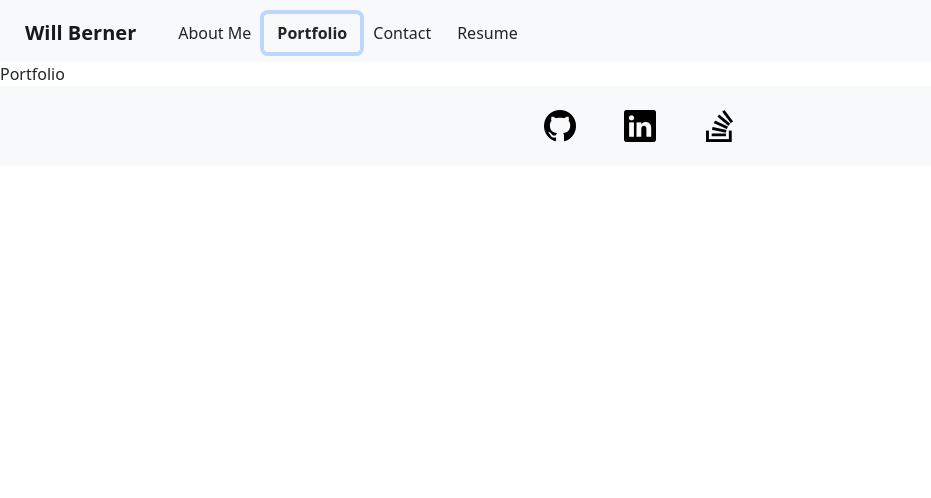
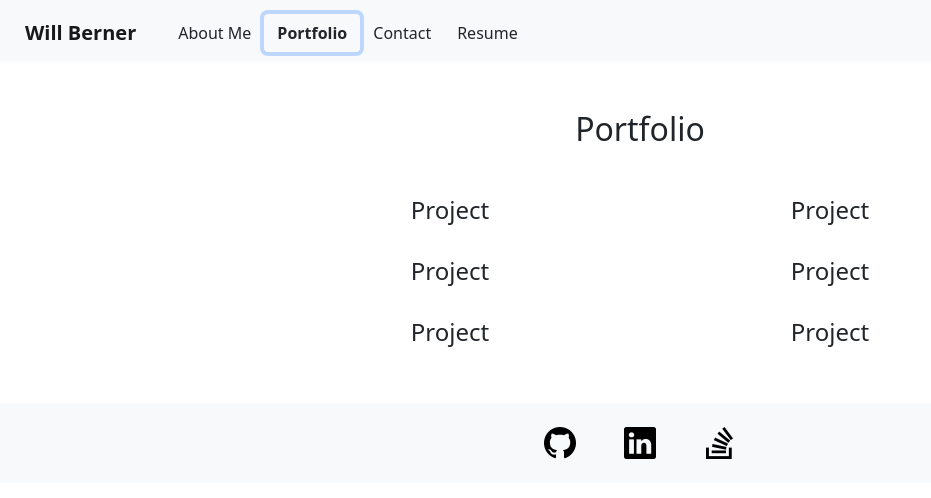
Before and after one commit to WillBerner/Will-Berner, a React (Create React App) app: page / in a window 1280 px wide. Both pictures are taken after a click on the button "Portfolio". Shown: the top 498 px of the page, without its empty margins (0-931 px from the left). Built offline with nearby package versions, Linux system fonts and the light colour scheme.

Commit message:
Created portfolio page layout. Added proficiencies to resume page.

```diff
--- a/public/index.html
+++ b/public/index.html
@@ -8,7 +8,6 @@
   <meta name="theme-color" content="#000000" />
   <meta name="description" content="Web site created using create-react-app" />
   <link rel="apple-touch-icon" href="%PUBLIC_URL%/logo192.png" />
-  <link rel="manifest" href="%PUBLIC_URL%/manifest.json" />
 
   <script src="https://cdn.jsdelivr.net/npm/bootstrap@5.0.2/dist/js/bootstrap.bundle.min.js"
     integrity="sha384-MrcW6ZMFYlzcLA8Nl+NtUVF0sA7MsXsP1UyJoMp4YLEuNSfAP+JcXn/tWtIaxVXM"
--- /dev/null
+++ b/src/components/Project.js
@@ -0,0 +1,9 @@
+import React from 'react'
+
+export default function Project() {
+    return (
+        <div >
+            <h4 className="text-center">Project</h4>
+        </div>
+    )
+}
--- a/src/components/pages/About.js
+++ b/src/components/pages/About.js
@@ -1,14 +1,30 @@
 import React from 'react'
 
 export default function About() {
+
+    const profilePicStyle = {
+        maxHeight: '250px',
+        maxWidth: '250px',
+    }
+
     return (
         <div className="container mt-5">
-            <h1 className="fw-bold">
+
+            <div className="row justify-content-center">
+                <div className="col">
+                    <h1 className="fw-bold text-center">
                         About Me
                     </h1>
+                </div>
+            </div>
 
-            <img src="http://placehold.it/150" className="rounded-circle my-4" alt="Me - Will Berner" />
+            <div className="row mb-4 justify-content-center">
+                <div className="col-md-auto">
+                    <img src="http://placehold.it/200" className="rounded-circle my-4 img-responsive center-block d-block mx-auto" alt="Me - Will Berner" style={profilePicStyle} />
+                </div>
+            </div>
 
+            <div className="row">
                 <p className="my-4">
                     My name is Will and I'm a recent graduate of UNC Chapel Hill's Deptartment of Computer Science. I'm now taking a Coding Bootcamp to continue to learn new technologies and build my skill set! I love any sort of programming, but enjoy creating Javascript web projects the most.
                 </p>
@@ -19,5 +35,7 @@ export default function About() {
                     I'm now in the process of applying for full-time positions around the central NC area. When I don't have VSCode pulled up I'm out running, hiking or biking, watching soccer, or playing with my two year old dog, Sudo.
                 </p>
             </div>
+
+        </div>
     )
 }
--- a/src/components/pages/Portfolio.js
+++ b/src/components/pages/Portfolio.js
@@ -1,12 +1,39 @@
 import React from 'react'
 
-
-
+import Project from '../Project.js'
 
 export default function Portfolio() {
     return (
-        <div>
-            Portfolio
+        <div className="container my-5">
+            <h2 className="mb-5 text-center">Portfolio</h2>
+
+            <div className="row mb-4 justify-content-center">
+                <div className="col-4">
+                    <Project />
+                </div>
+                <div className="col-4">
+                    <Project />
+                </div>
+            </div>
+
+            <div className="row mb-4 justify-content-center">
+                <div className="col-4">
+                    <Project />
+                </div>
+                <div className="col-4">
+                    <Project />
+                </div>
+            </div>
+
+            <div className="row mb-4 justify-content-center">
+                <div className="col-4">
+                    <Project />
+                </div>
+                <div className="col-4">
+                    <Project />
+                </div>
+            </div>
+
         </div>
     )
 }
--- a/src/components/pages/Resume.js
+++ b/src/components/pages/Resume.js
@@ -1,6 +1,13 @@
 import React from 'react'
 
 export default function Resume() {
+
+    let proficiencies = {
+        frontend: ["HTML", "CSS", "JavaScript", "jQuery", "Responsive Design", "React", "Vue", "Bootstrap"],
+        backend: ["APIs", "Node", "Express", "Routing", "MySQL, Sequelize", "MongoDB, Mongoose", "REST", "GraphQL"]
+    };
+
+
     return (
         <div className="d-flex justify-content-center my-5">
 
@@ -24,20 +31,37 @@ export default function Resume() {
 
                 <div className="row justify-content-center">
                     <div className="col-md-auto">
-                        <h4>Proficiencies</h4>
+                        <h4 className="mb-5">Proficiencies</h4>
+                    </div>
+                </div>
+
+                <div className="row">
+                    <div className="col mx-4">
+                        <h5 className="text-center">Front End</h5>
                         <ul className="list-group">
-                            <li className="list-group-item">
-                                One thing
-                            </li>
-                            <li className="list-group-item">
-                                Another thing
-                            </li>
-                            <li className="list-group-item">
-                                A third thing
-                            </li>
+                            {proficiencies.frontend.map((proficiency, i) => {
+                                return (
+                                    <li className="list-group-item" key={i}>
+                                        {proficiency}
+                                    </li>
+                                )
+                            })}
+                        </ul>
+                    </div>
+                    <div className="col mx-4">
+                        <h5 className="text-center">Back End</h5>
+                        <ul className="list-group">
+                            {proficiencies.backend.map((proficiency, i) => {
+                                return (
+                                    <li className="list-group-item" key={i}>
+                                        {proficiency}
+                                    </li>
+                                )
+                            })}
                         </ul>
                     </div>
                 </div>
+
 
             </div>
 
```
Lines whose indentation alone changed are shown as unchanged.
